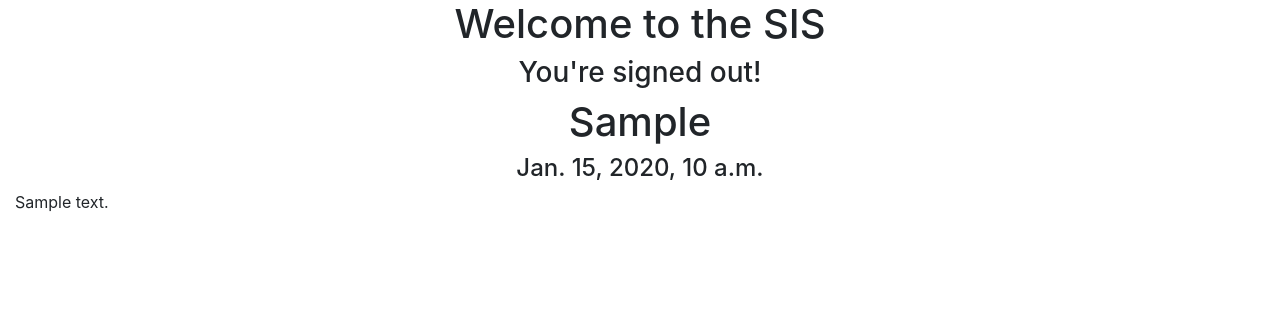
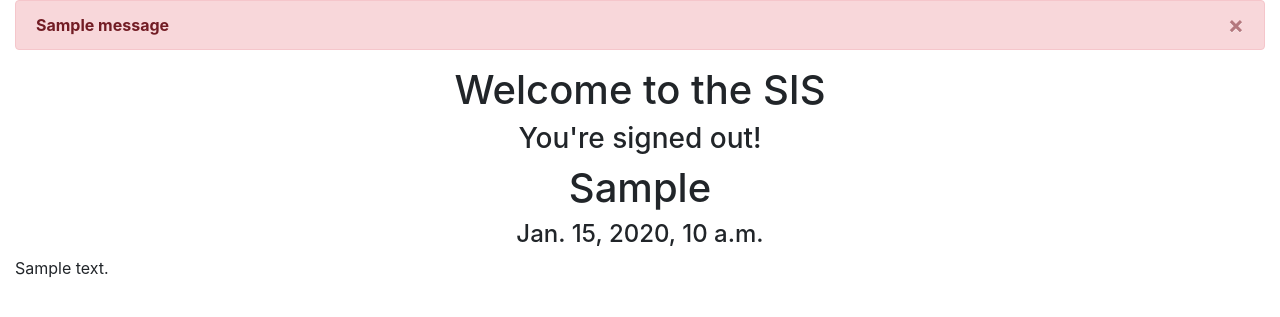
Before and after one commit to barackmaund1/django_student_information_system, a Django app: page / in a window 1280 px wide. Shown: the part 56-373 px from the top of the page. Run offline with Django 3.2, Linux system fonts and the light colour scheme; tables that the repository leaves empty hold one stand-in row (values such as "Sample post"); one stand-in notice (Sample message) is shown; parts of the project's set-up code (start-up, migrations or seed data) failed here and were passed over; some libraries are stand-ins or nearby versions.

Commit message:
Display error messages to user if they aren't logged in correctly.

```diff
--- a/SIS/home/templates/home/home.html
+++ b/SIS/home/templates/home/home.html
@@ -6,6 +6,16 @@
 {% endblock %}
 
 {% block content %}
+    {% if messages %}
+            {% for message in messages %}
+                <div class="alert alert-danger alert-dismissible fade show" role="alert">
+                    <strong>{{ message }}</strong>
+                    <button type="button" class="close" data-dismiss="alert" aria-label="Close">
+                        <span aria-hidden="true">&times;</span>
+                    </button>
+                </div>
+            {% endfor %}
+    {% endif %}
     <div class="row">
         <div class="col-sm">
             <h1>Welcome to the SIS</h1>
@@ -21,6 +31,7 @@
             {% endif %}
         </div>
     </div>
+
 <div id="announcements">
     {% for announcement in announcements %}
     <h1>{{ announcement.header }}</h1>
```
